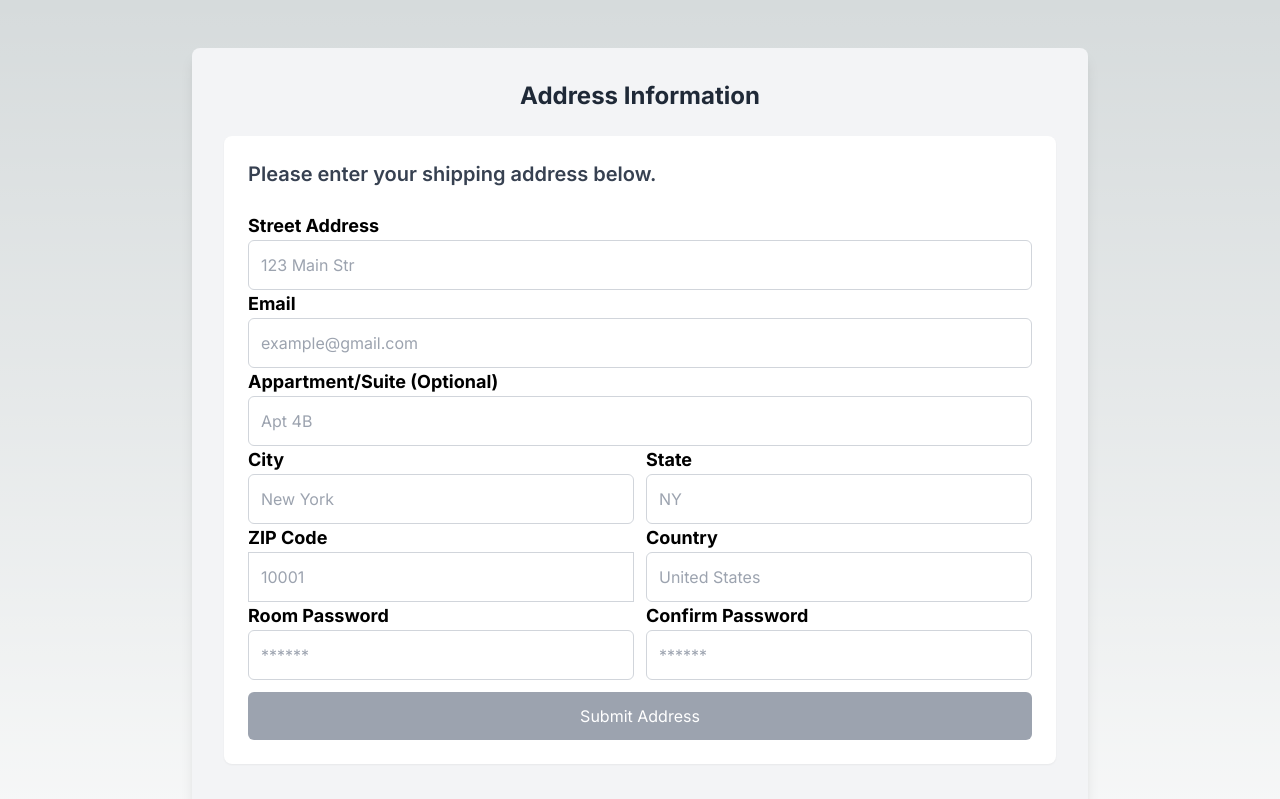
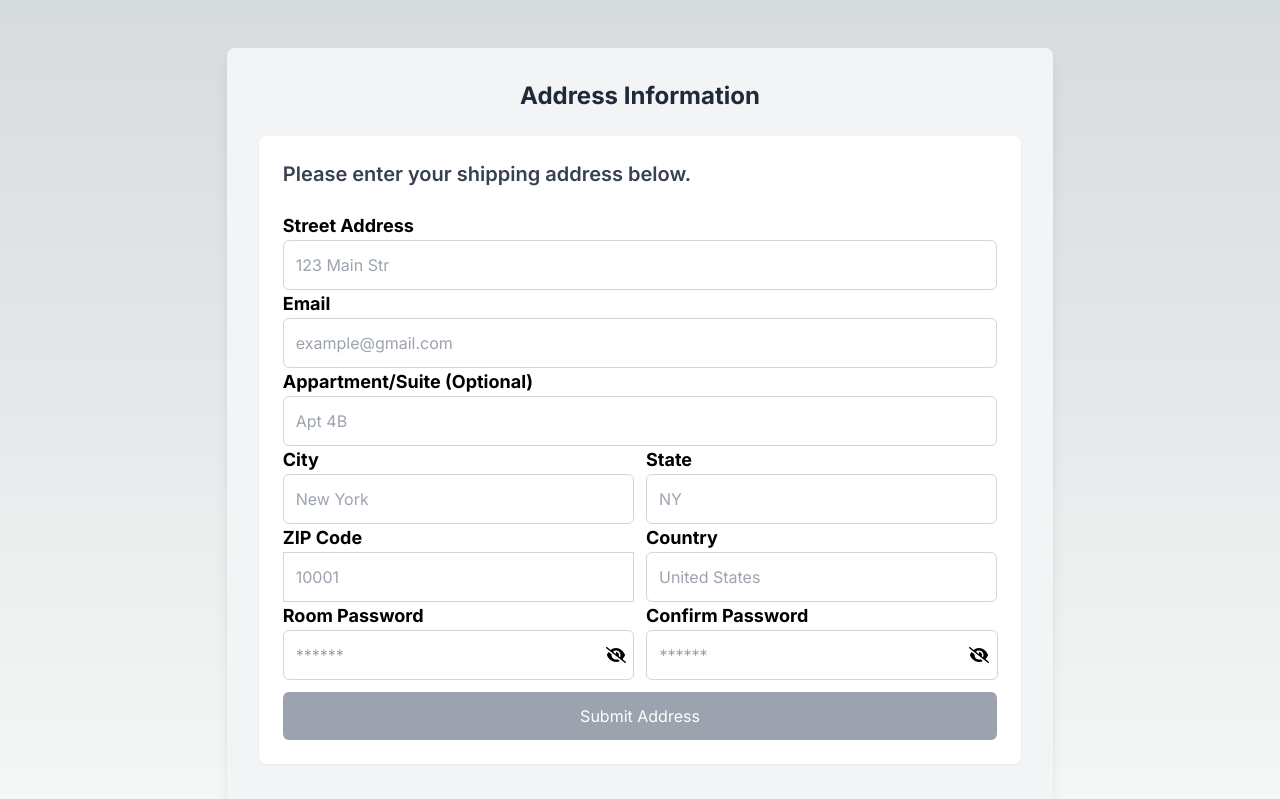
Before and after one commit to HabibEniolabi/CRUD-Project, a Next.js app: page / in a window 1280 px wide. Shown: the top 799 px of the page. Built offline with nearby package versions, Linux system fonts and the light colour scheme.

Commit message:
feature-form

```diff
--- a/src/app/components/TodoList.tsx
+++ b/src/app/components/TodoList.tsx
@@ -1,5 +1,7 @@
 "use client";
 import React, { useState } from "react";
+import { faEye, faEyeSlash } from "@fortawesome/free-solid-svg-icons";
+import { FontAwesomeIcon } from "@fortawesome/react-fontawesome";
 
 const TodoList = () => {
   const initialTodos = [
@@ -36,6 +38,14 @@ const TodoList = () => {
   });
   const [newTodo, setNewTodo] = useState(initialTodos);
   const [editInput, setEditInput] = useState<number | null>(null);
+  const [showPassword, setShowPassword] = useState(false);
+  const [showConfirmPassword, setShowConfirmPassword] = useState(false);
+
+  //Interface for Icons
+  const icons={
+    visible:<FontAwesomeIcon icon={faEye} />,
+    hidden:<FontAwesomeIcon icon={faEyeSlash} />,
+  };
 
   const handleSubmit = (e: React.FormEvent) => {
     e.preventDefault();
@@ -239,9 +249,10 @@ const TodoList = () => {
           <div className="flex gap-3">
             <div className="w-full">
               <label className="text-lg font-bold">Room Password</label>
+              <div className="flex justify-between items-center relative">
                 <input
                   className="w-full p-3 border border-gray-300 rounded-md"
-                type="password"
+                  type={showPassword ? "text" : "password"}
                   onChange={(e) =>
                     setFormValue({ ...formValue, password: e.target.value })
                   }
@@ -250,20 +261,38 @@ const TodoList = () => {
                   name="password"
                   value={formValue.password}
                 />
+                <div
+                  className="p-2 cursor-pointer ml-[-37px]"
+                  onClick={() => setShowPassword(!showPassword)}
+                >
+                  {showPassword ? icons.visible : icons.hidden}
+                </div>
+              </div>
             </div>
             <div className="w-full">
               <label className="text-lg font-bold">Confirm Password</label>
+              <div className="flex justify-center items-center relative">
                 <input
                   className="w-full p-3 border border-gray-300 rounded-md"
-                type="password"
+                  type={showConfirmPassword ? "text" : "password"}
                   onChange={(e) =>
-                  setFormValue({ ...formValue, confirmpassword: e.target.value })
+                    setFormValue({
+                      ...formValue,
+                      confirmpassword: e.target.value,
+                    })
                   }
                   placeholder="******"
                   required
                   name="password"
                   value={formValue.confirmpassword}
                 />
+                <div
+                  className="p-2 ml-[-37px] cursor-pointer"
+                  onClick={() => setShowConfirmPassword(!showConfirmPassword)}
+                >
+                  {showConfirmPassword ? icons.visible : icons.hidden}
+                </div>
+              </div>
             </div>
           </div>
           <button
```
Also changed, not shown: package.json (+8 -5 lines), 1 other file (tests, documents, lock files or other folders). Lines whose indentation alone changed are shown as unchanged.
